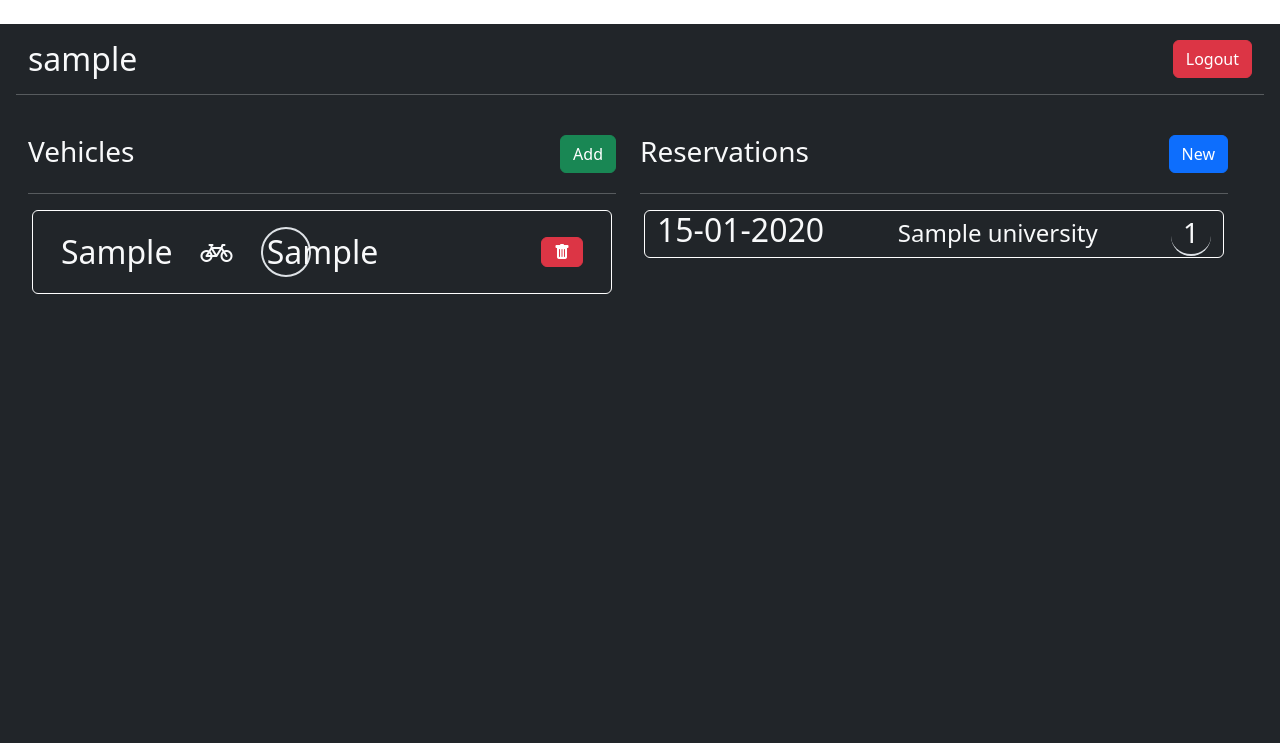
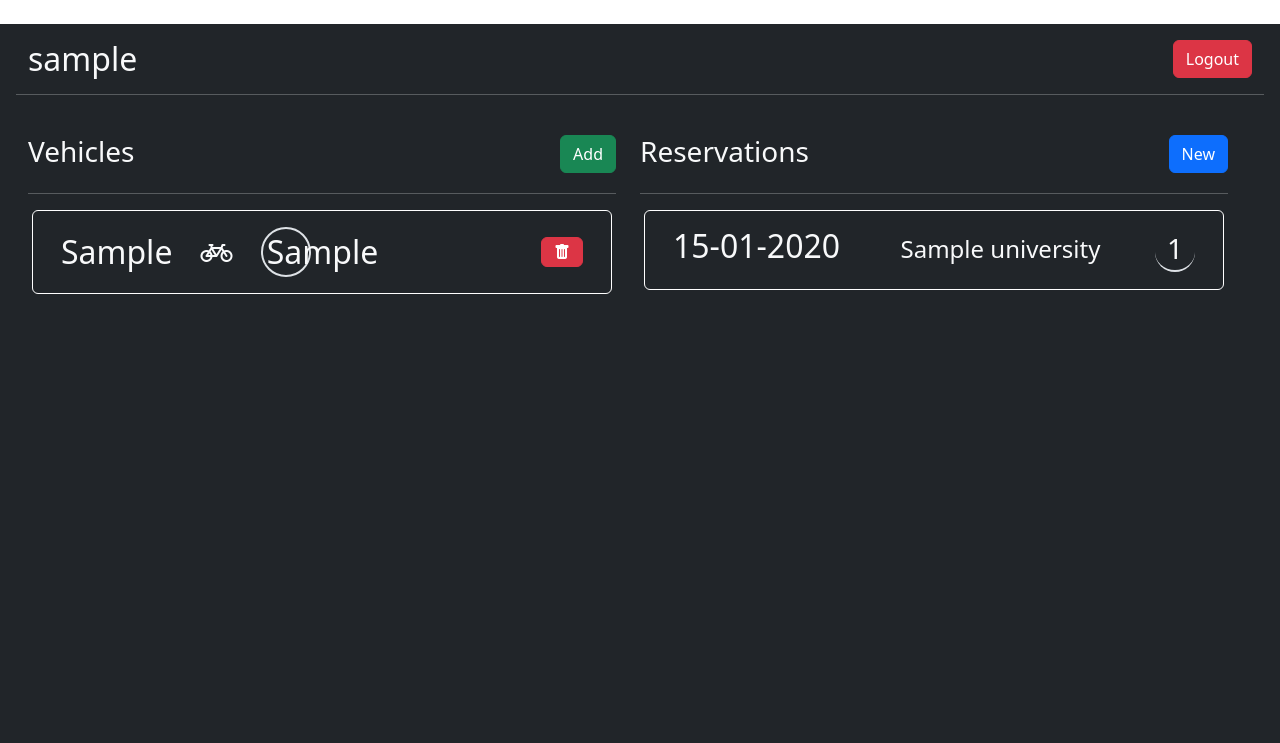
Before and after one commit to aleex0309/parKING, a Django app: page /dashboard/ in a window 1280 px wide. Shown: the top 743 px of the page. Run offline with Django 4.2, Linux system fonts and the light colour scheme; a user stored in the database is signed in; tables that the repository leaves empty hold one stand-in row (values such as "Sample post").

Commit message:
Row Reservation Paddings

```diff
--- a/web/templates/web/dashboard.html
+++ b/web/templates/web/dashboard.html
@@ -87,7 +87,7 @@
           <!-- Start of reservation rows -->
           <div class="col">
             {% for activ,reservation in active %}
-            <div class="row mb-3 align-items-center border {% if activ %}border-success{% else %}border-white{% endif %} rounded m-1">
+            <div class="row mb-3 align-items-center border {% if activ %}border-success{% else %}border-white{% endif %} rounded m-1 p-3">
               <div class="col">
                 <h2 class="d-inline">{{reservation.date|date:"d-m-Y"}}</h2>
                 <h5 class="">{{reservation.vehicle.plate}}</h5>
```
